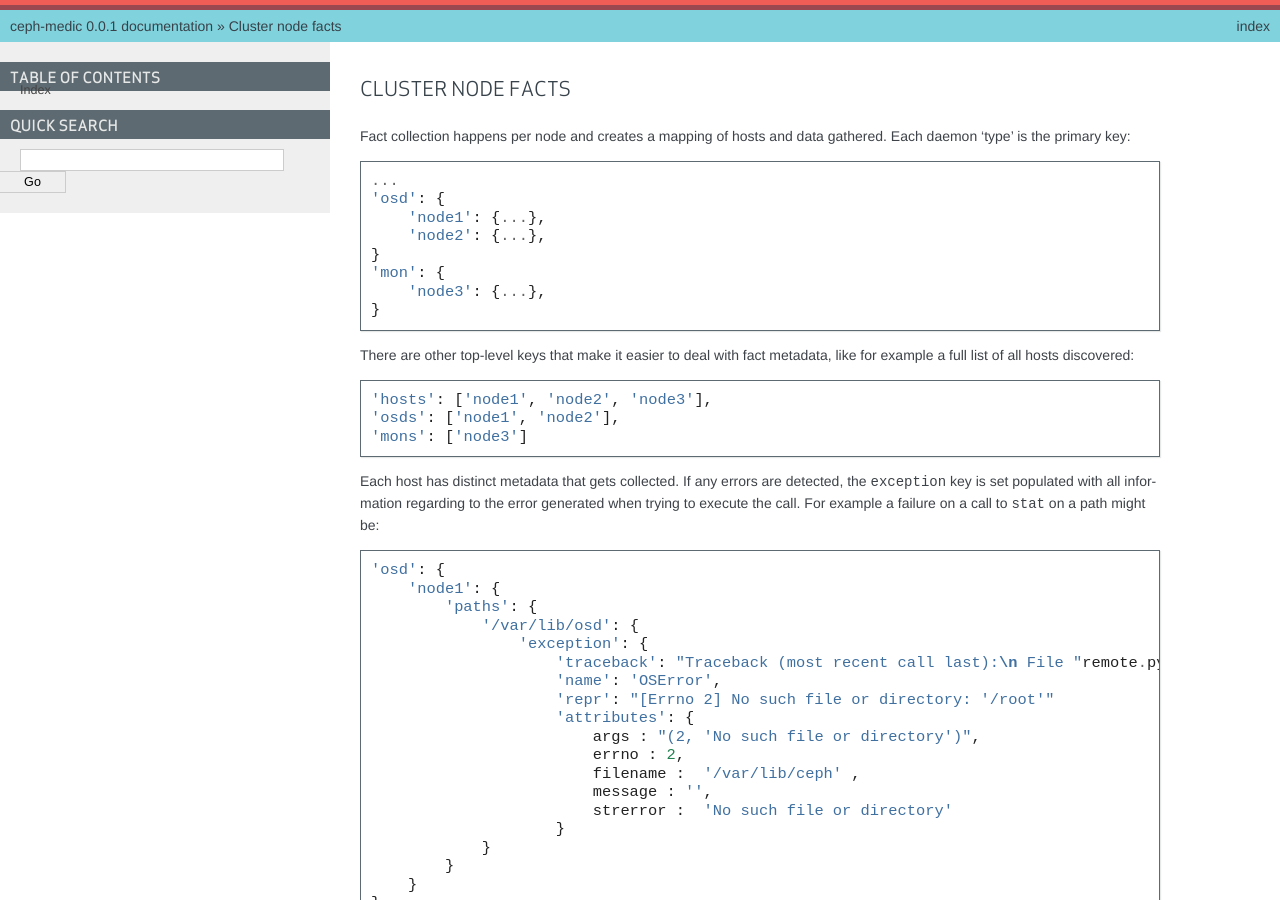
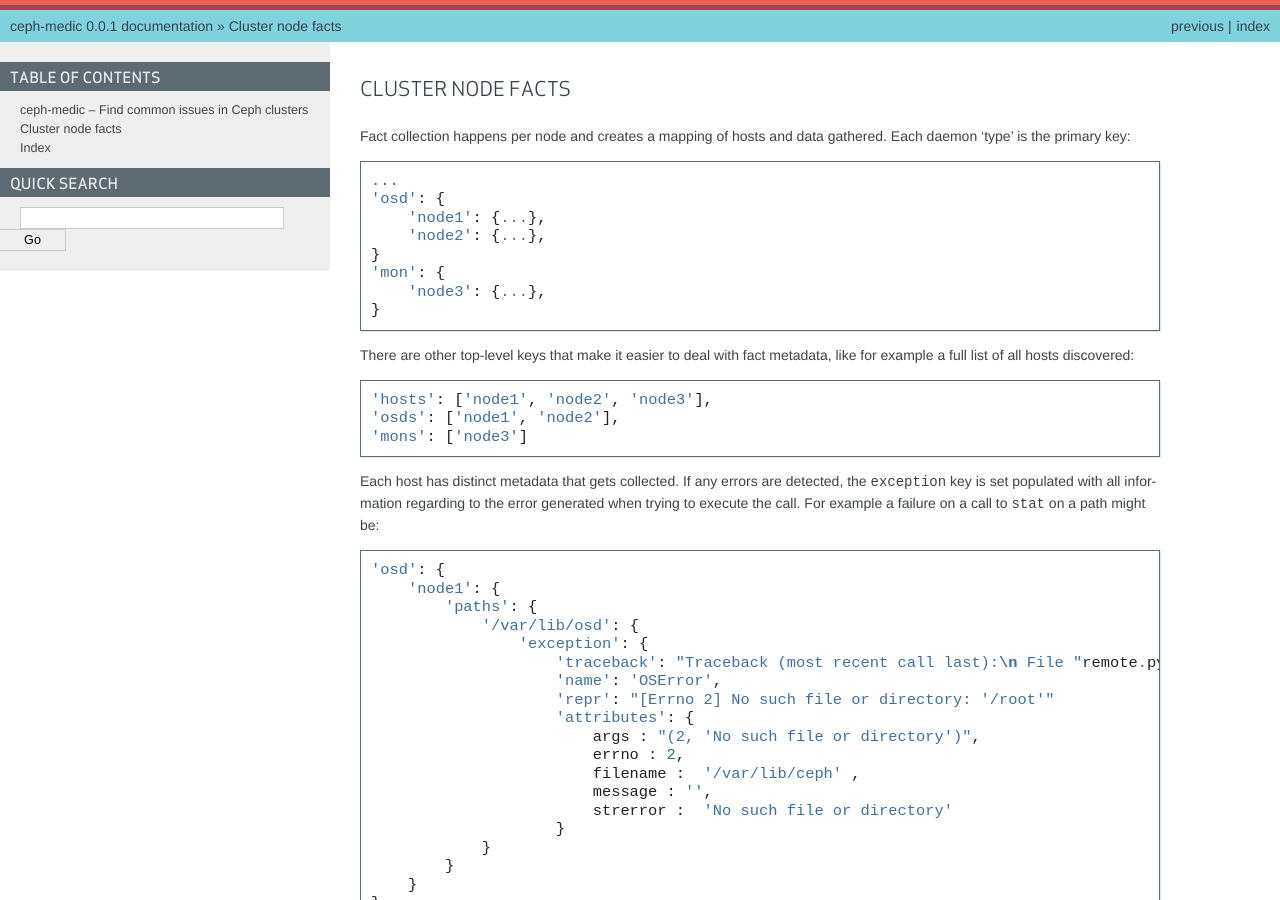
Before and after one commit to ceph/ceph-medic, a Sphinx documentation site: the page built from docs/source/facts.rst, in a window 1280 px wide and 900 px high. Built offline with Sphinx 7.4.7, drawn with Linux system fonts in a browser that asks for light colours.

Commit message:
docs: adds a contents.rst which includes the toctree
Signed-off-by: Andrew Schoen <aschoen@redhat.com>

```diff
--- a/docs/source/conf.py
+++ b/docs/source/conf.py
@@ -45,7 +45,7 @@
 source_suffix = '.rst'
 
 # The master toctree document.
-master_doc = 'index'
+master_doc = 'contents'
 
 # General information about the project.
 project = u'ceph-medic'
--- /dev/null
+++ b/docs/source/contents.rst
@@ -0,0 +1,8 @@
+ceph-medic contents
+===================
+
+.. toctree::
+   :maxdepth: 2
+
+   index.rst
+   facts.rst
```
